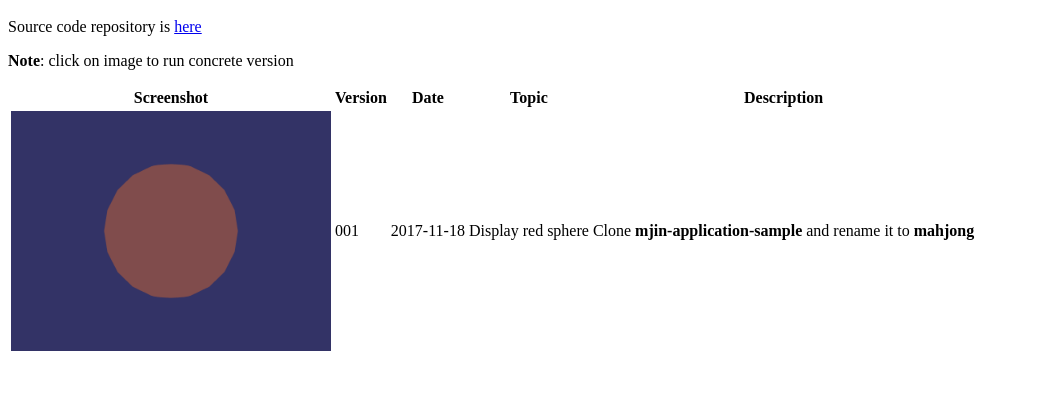
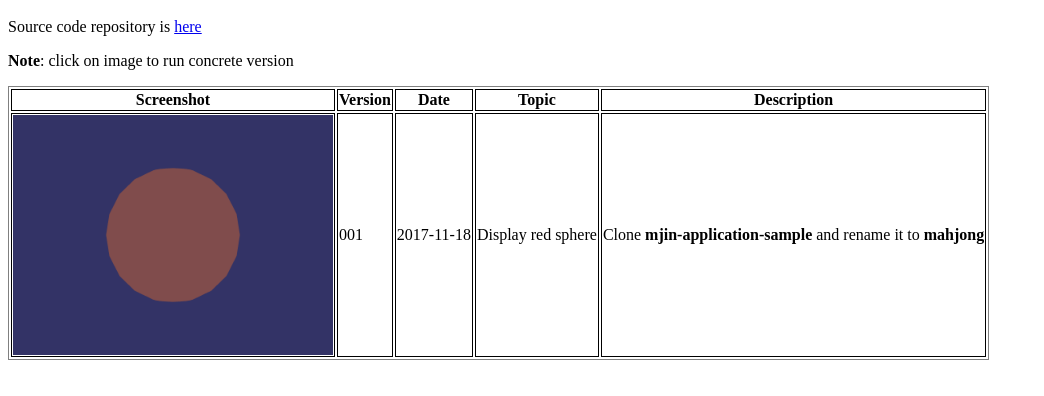
Before and after one commit to OGStudio/game-mahjong, a plain HTML site: page index.html in a window 1280 px wide. Shown: the part 48-444 px from the top of the page, without its empty margins (0-1044 px from the left). Drawn offline with Linux system fonts and the light colour scheme.

Commit message:
Use borders for table, td, th

```diff
--- a/style.css
+++ b/style.css
@@ -5,7 +5,7 @@ img.resize
     max-height: 240;
 }
 
-tr
+table, th, td
 {
     border-style: solid;
     border-width: 1px;
```
